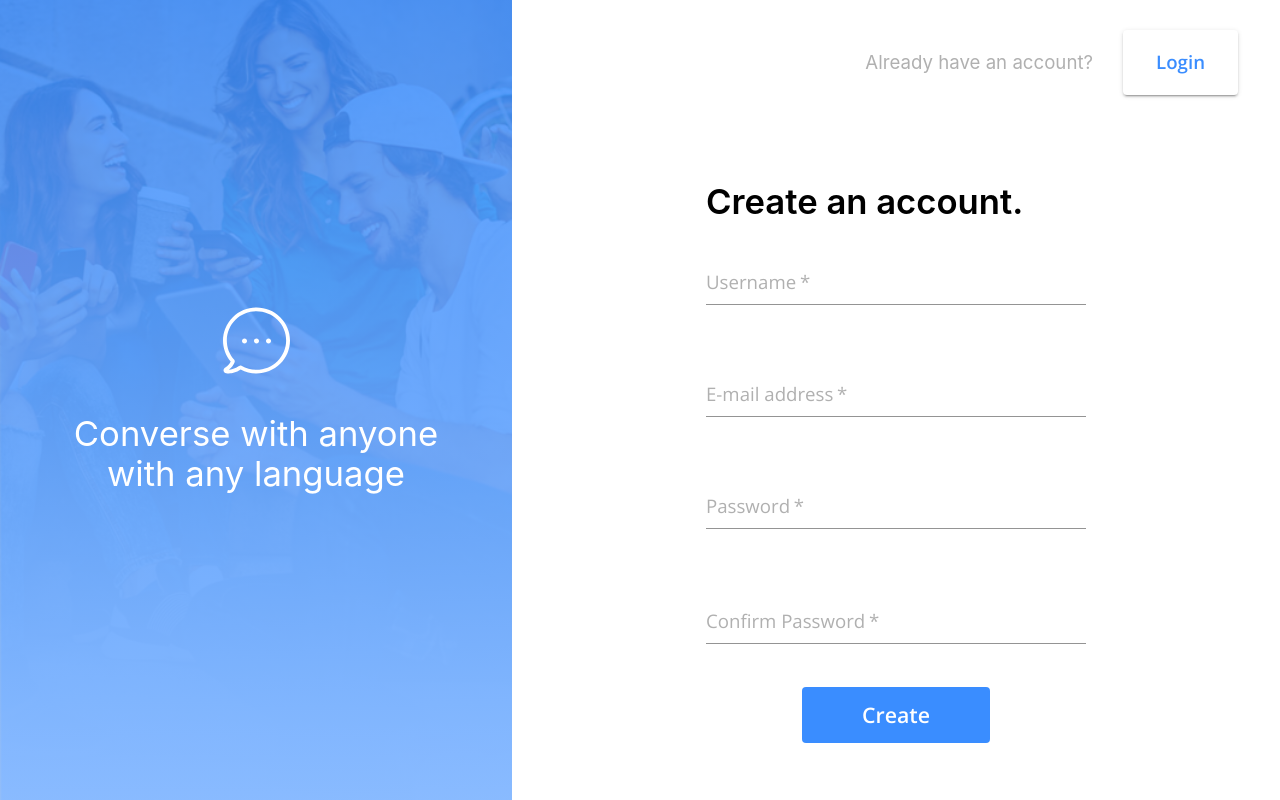
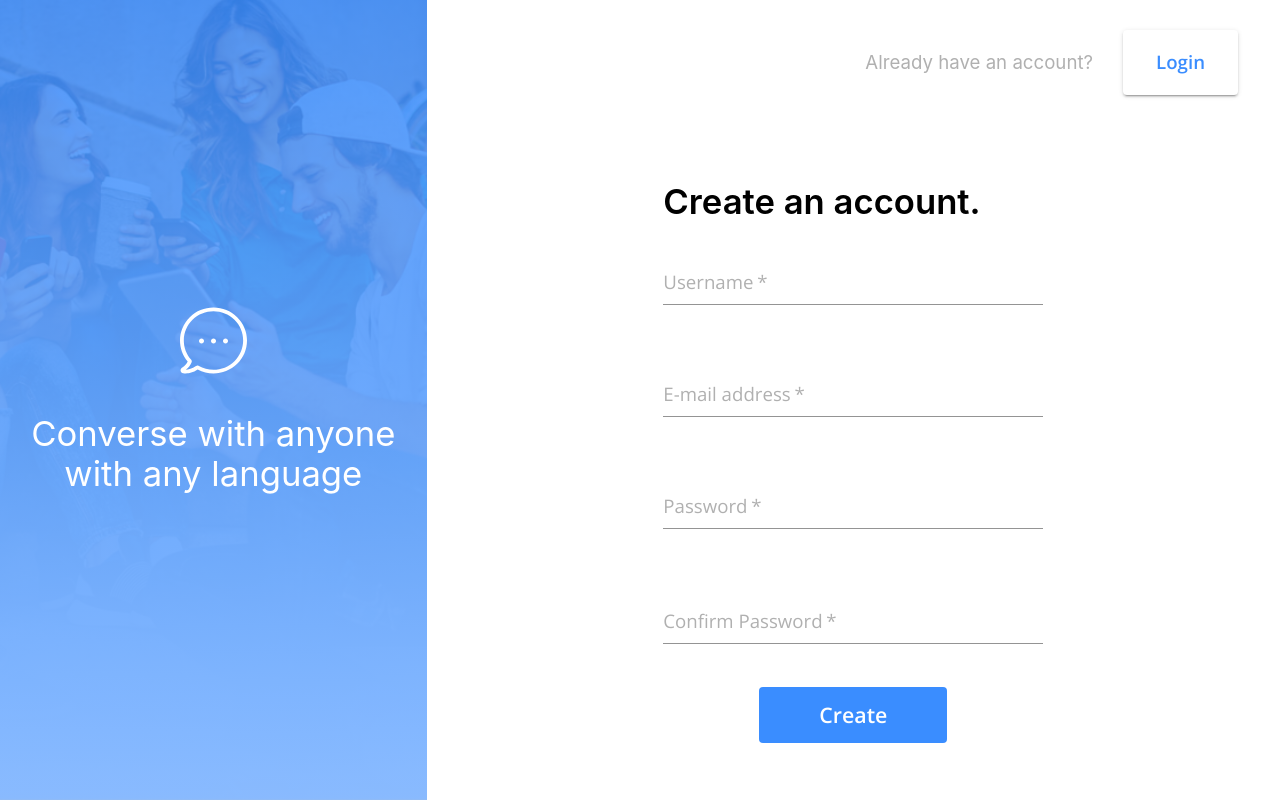
Before and after one commit to 0916dhkim/realtime-chat-socketio, a React (Create React App) app in the folder client/: page /register in a window 1280 px wide. Built offline with nearby package versions, Linux system fonts and the light colour scheme; no server answers.

Commit message:
Refactor AuthPageLayout

```diff
--- a/client/src/Login.js
+++ b/client/src/Login.js
@@ -6,68 +6,10 @@ import {
 } from "@material-ui/core";
 import { Redirect, useHistory } from "react-router-dom";
 
+import AuthPageLayout from "./components/AuthPageLayout";
 import React from "react";
-import bannerImage from './assets/images/bg-img.png';
-import bubbleVector from './assets/images/bubble.svg';
 import { connect } from "react-redux";
 import { login } from "./store/utils/thunkCreators";
-import { theme } from "./themes/theme";
-
-const Root = styled('div')(({ theme }) => ({
-  display: 'grid',
-  gridTemplateColumns: '1fr',
-
-  [theme.breakpoints.up('lg')]: {
-    gridTemplateColumns: '4fr 6fr',
-  }
-}));
-
-const SideBanner = styled('div')(({ theme }) => ({
-  background: `top center / cover no-repeat url(${bannerImage})`,
-  display: 'flex',
-  flexDirection: 'column',
-  alignItems: 'center',
-  justifyContent: 'center',
-
-  minHeight: '100vh',
-  position: 'relative',
-
-  '&::before': {
-    content: '""',
-    position: "absolute",
-    top: 0,
-    left: 0,
-    width: '100%',
-    height: '100%',
-    opacity: 0.8532,
-    background: `linear-gradient(${theme.palette.primary.main}, ${theme.palette.primary.light})`,
-  },
-
-  '& *': {
-    zIndex: 1,
-  },
-
-  [theme.breakpoints.down('md')]: {
-    display: 'none',
-  }
-}));
-
-const BannerText = styled('span')(({ theme }) => ({
-  fontSize: '26pt',
-  lineHeight: '40px',
-  textAlign: 'center',
-  marginTop: 39,
-  color: theme.palette.getContrastText(theme.palette.primary.main),
-}));
-
-const Container = styled('div')({
-  padding: '30px 42px',
-  display: 'flex',
-  gap: 86,
-  flexDirection: 'column',
-  alignItems: 'stretch',
-  justifyContent: 'flex-start',
-});
 
 const Heading = styled('div')({
   display: 'flex',
@@ -153,12 +95,7 @@ const Login = (props) => {
   }
 
   return (
-    <Root>
-      <SideBanner>
-        <img src={bubbleVector} alt="" />
-        <BannerText >Converse with anyone<br />with any language</BannerText>
-      </SideBanner>
-      <Container>
+    <AuthPageLayout>
       <Heading>
         <HeadingText>Don't have an account?</HeadingText>
         <CreateAccountButton onClick={() => history.push("/register")} variant="contained">
@@ -191,8 +128,7 @@ const Login = (props) => {
           </LoginButton>
         </FormContent>
       </FormBase>
-      </Container>
-    </Root>
+    </AuthPageLayout>
   );
 };
 
--- a/client/src/Signup.js
+++ b/client/src/Signup.js
@@ -8,66 +8,9 @@ import {
 import React, { useState } from "react";
 import { Redirect, useHistory } from "react-router-dom";
 
-import bannerImage from './assets/images/bg-img.png';
-import bubbleVector from './assets/images/bubble.svg';
+import AuthPageLayout from "./components/AuthPageLayout";
 import { connect } from "react-redux";
 import { register } from "./store/utils/thunkCreators";
-
-const Root = styled('div')(({ theme }) => ({
-  display: 'grid',
-  gridTemplateColumns: '1fr',
-
-  [theme.breakpoints.up('lg')]: {
-    gridTemplateColumns: '4fr 6fr',
-  }
-}));
-
-const SideBanner = styled('div')(({ theme }) => ({
-  background: `top center / cover no-repeat url(${bannerImage})`,
-  display: 'flex',
-  flexDirection: 'column',
-  alignItems: 'center',
-  justifyContent: 'center',
-
-  minHeight: '100vh',
-  position: 'relative',
-
-  '&::before': {
-    content: '""',
-    position: "absolute",
-    top: 0,
-    left: 0,
-    width: '100%',
-    height: '100%',
-    opacity: 0.8532,
-    background: `linear-gradient(${theme.palette.primary.main}, ${theme.palette.primary.light})`,
-  },
-
-  '& *': {
-    zIndex: 1,
-  },
-
-  [theme.breakpoints.down('md')]: {
-    display: 'none',
-  }
-}));
-
-const BannerText = styled('span')(({ theme }) => ({
-  fontSize: '26pt',
-  lineHeight: '40px',
-  textAlign: 'center',
-  marginTop: 39,
-  color: theme.palette.getContrastText(theme.palette.primary.main),
-}));
-
-const Container = styled('div')({
-  padding: '30px 42px',
-  display: 'flex',
-  gap: 86,
-  flexDirection: 'column',
-  alignItems: 'stretch',
-  justifyContent: 'flex-start',
-});
 
 const Heading = styled('div')({
   display: 'flex',
@@ -161,12 +104,7 @@ const Signup = (props) => {
   }
 
   return (
-    <Root>
-      <SideBanner>
-        <img src={bubbleVector} alt="" />
-        <BannerText >Converse with anyone<br />with any language</BannerText>
-      </SideBanner>
-      <Container>
+    <AuthPageLayout>
       <Heading>
         <HeadingText>Already have an account?</HeadingText>
         <CreateAccountButton onClick={() => history.push("/login")} variant="contained">
@@ -229,8 +167,7 @@ const Signup = (props) => {
             </SignupButton>
         </FormContent>
       </FormBase>
-      </Container>
-    </Root>
+    </AuthPageLayout>
   );
 };
 
--- /dev/null
+++ b/client/src/components/AuthPageLayout.js
@@ -0,0 +1,64 @@
+import { Grid, styled } from "@material-ui/core";
+
+import React from 'react';
+import bannerImage from '../assets/images/bg-img.png';
+import bubbleVector from '../assets/images/bubble.svg';
+
+const SideBanner = styled(Grid)(({ theme }) => ({
+  position: 'relative',
+  background: `top center / cover no-repeat url(${bannerImage})`,
+
+  minHeight: '100vh',
+
+  '&::before': {
+    content: '""',
+    position: "absolute",
+    top: 0,
+    left: 0,
+    width: '100%',
+    height: '100%',
+    opacity: 0.8532,
+    background: `linear-gradient(${theme.palette.primary.main}, ${theme.palette.primary.light})`,
+  },
+
+  '& *': {
+    zIndex: 1,
+  },
+
+  [theme.breakpoints.down('md')]: {
+    display: 'none',
+  }
+}));
+
+const BannerText = styled('span')(({ theme }) => ({
+  fontSize: '26pt',
+  lineHeight: '40px',
+  textAlign: 'center',
+  marginTop: 39,
+  color: theme.palette.getContrastText(theme.palette.primary.main),
+}));
+
+const Container = styled(Grid)({
+  padding: '30px 42px',
+  display: 'flex',
+  gap: 86,
+  flexDirection: 'column',
+  alignItems: 'stretch',
+  justifyContent: 'flex-start',
+});
+
+const AuthPageLayout = ({ children }) => {
+  return (
+    <Grid container spacing={0}>
+      <SideBanner container item xs={true} direction="column" alignItems="center" justify="center">
+        <img src={bubbleVector} alt="" />
+        <BannerText >Converse with anyone<br />with any language</BannerText>
+      </SideBanner>
+      <Container container item xs={8}>
+        {children}
+      </Container>
+    </Grid>
+  );
+};
+
+export default AuthPageLayout;
```
Lines whose indentation alone changed are shown as unchanged.
